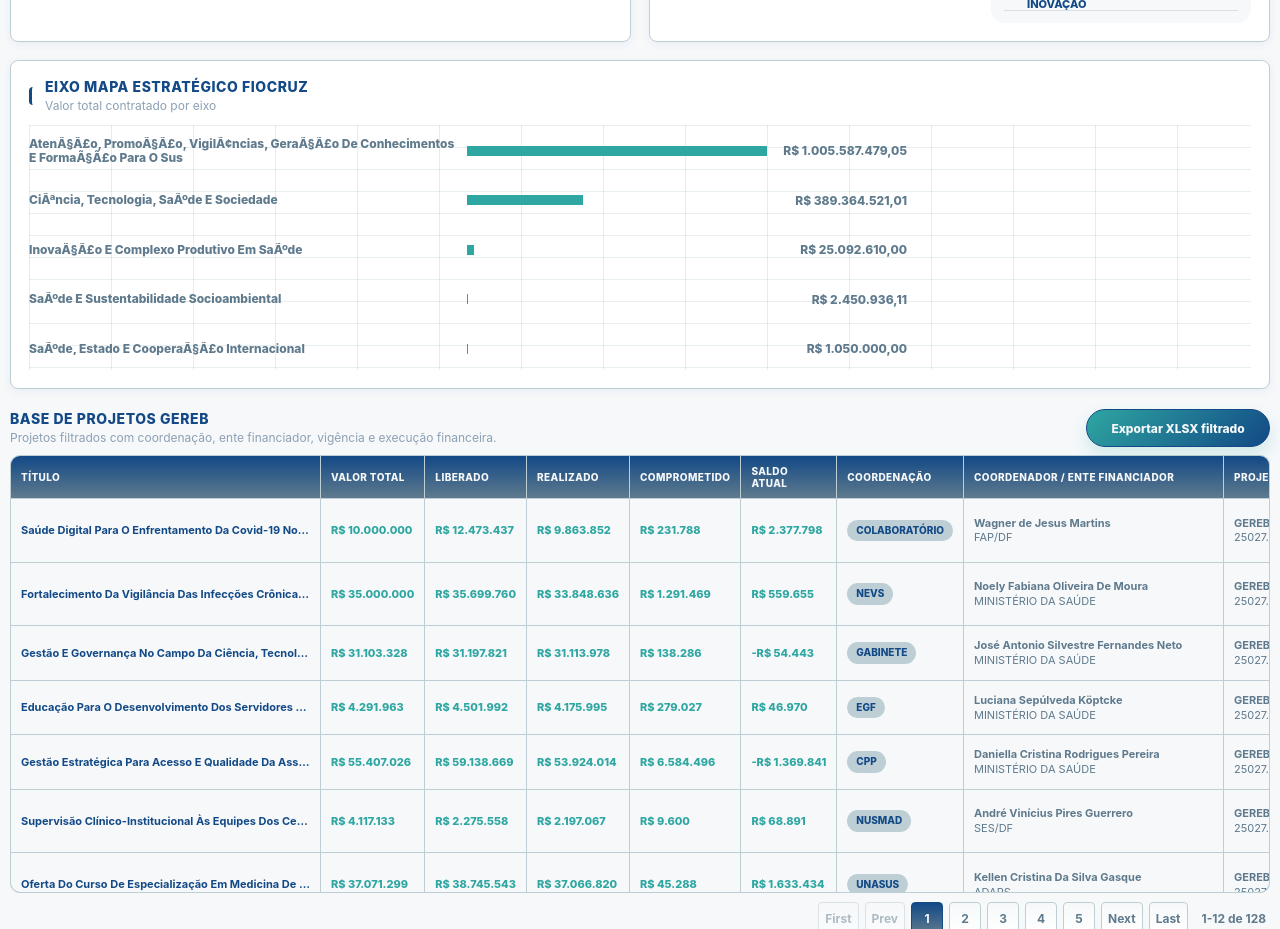
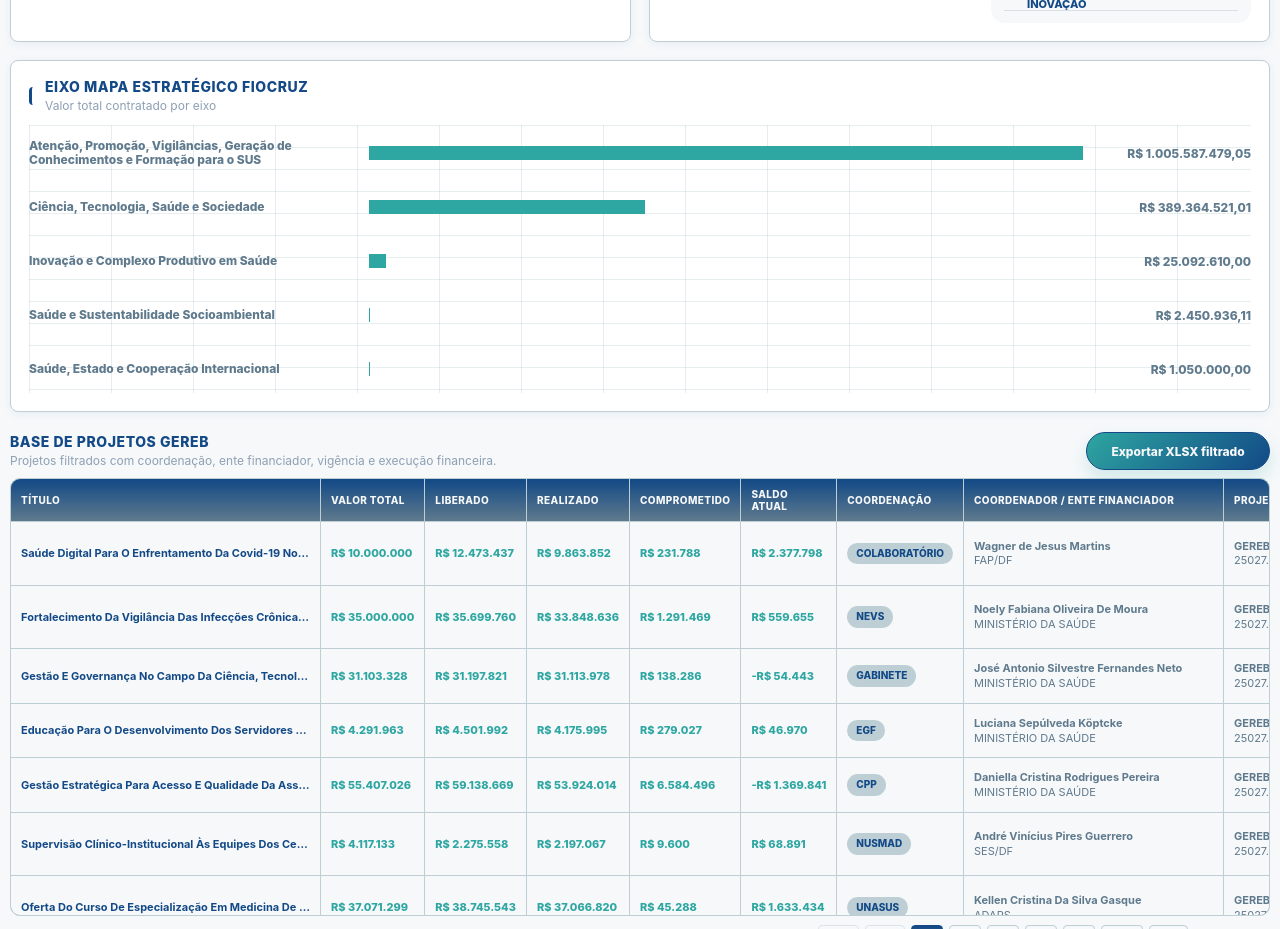
Before and after one commit to guilhermegalvaosilva/-Painel-de-Controle-Financeiro, a React (Vite) app: page / in a window 1280 px wide. Shown: the part 2500-3429 px from the top of the page. Built offline with nearby package versions, Linux system fonts and the light colour scheme.

Commit message:
Ajusta grafico de eixos estrategicos

```diff
--- a/src/App.jsx
+++ b/src/App.jsx
@@ -80,23 +80,23 @@
 
 const strategicAxisItems = [
   {
-    label: "AtenÃ§Ã£o, PromoÃ§Ã£o, VigilÃ¢ncias, GeraÃ§Ã£o De Conhecimentos E FormaÃ§Ã£o Para O Sus",
+    label: "Atenção, Promoção, Vigilâncias, Geração de Conhecimentos e Formação para o SUS",
     value: 1005587479.05,
   },
   {
-    label: "CiÃªncia, Tecnologia, SaÃºde E Sociedade",
+    label: "Ciência, Tecnologia, Saúde e Sociedade",
     value: 389364521.01,
   },
   {
-    label: "InovaÃ§Ã£o E Complexo Produtivo Em SaÃºde",
+    label: "Inovação e Complexo Produtivo em Saúde",
     value: 25092610,
   },
   {
-    label: "SaÃºde E Sustentabilidade Socioambiental",
+    label: "Saúde e Sustentabilidade Socioambiental",
     value: 2450936.11,
   },
   {
-    label: "SaÃºde, Estado E CooperaÃ§Ã£o Internacional",
+    label: "Saúde, Estado e Cooperação Internacional",
     value: 1050000,
   },
 ];
--- a/src/styles/dashboard.css
+++ b/src/styles/dashboard.css
@@ -807,10 +807,9 @@
 }
 
 .ranking-row--roomy-label {
-  grid-template-columns: minmax(320px, 430px) minmax(120px, 300px) minmax(132px, auto);
-  min-height: 38px;
-  justify-content: start;
-  gap: 8px;
+  grid-template-columns: minmax(280px, 0.45fr) minmax(260px, 1fr) minmax(150px, auto);
+  min-height: 48px;
+  gap: 18px;
 }
 
 .ranking-row span {
@@ -843,8 +842,8 @@
 }
 
 .ranking-row--roomy-label .ranking-track {
-  width: min(100%, 300px);
-  height: 10px;
+  width: 100%;
+  height: 14px;
 }
 
 .ranking-track i {
```
